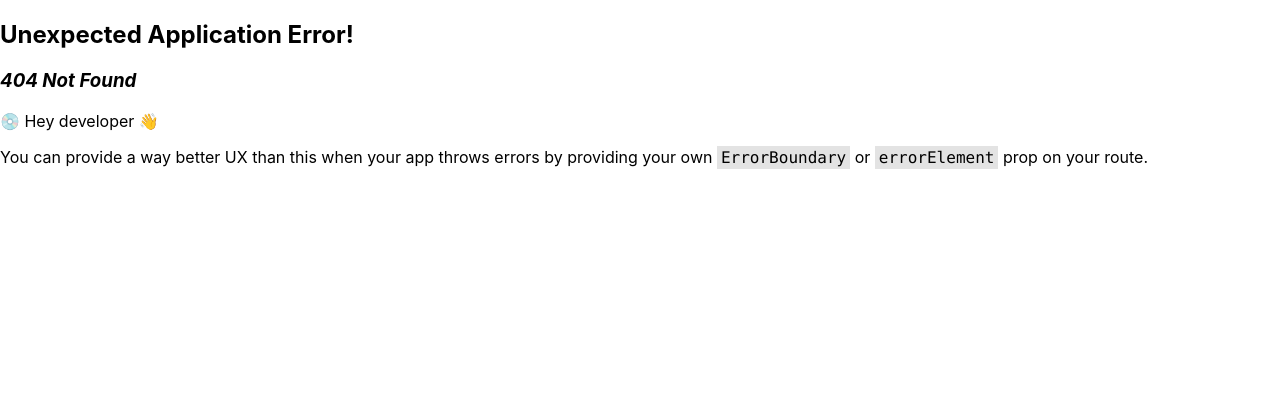
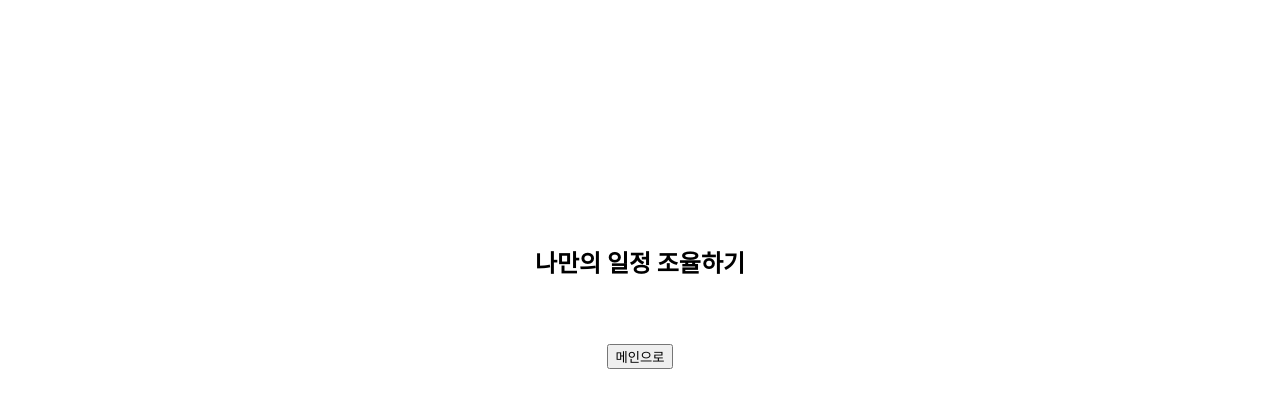
Before and after one commit to rkgh17/ToDoList_Project, a React (Create React App) app in the folder todolist/front/: page /mylist in a window 1280 px wide. Before the commit this address had no page. Shown: the top 408 px of the page. Built offline with nearby package versions, Linux system fonts and the light colour scheme.

Commit message:
Front | Mylist

```diff
--- a/todolist/front/src/App.js
+++ b/todolist/front/src/App.js
@@ -8,11 +8,13 @@ import { createBrowserRouter, RouterProvider } from "react-router-dom"; //6.6.2
 import Main from "./routes/Main";
 import Login from "./routes/Login";
 import SignUp from "./routes/SignUp";
+import Mylist from "./routes/Mylist";
 
 const router = createBrowserRouter([
   { path: "/", element: <Main /> },
   { path: "/login", element: <Login /> },
   { path: "/signup", element: <SignUp /> },
+  { path: "/mylist", element: <Mylist /> },
 ]);
 
 function App() {
@@ -73,6 +75,7 @@ function App() {
     // 현재 시간이 refresh 토큰 만료시간보다 크면 강제로 로그아웃 수행
     else if (now.getTime() > refreshTokenExp) {
       console.log("refresh토큰 만료. 로그인 재 수행");
+      alert("로그인이 만료되었습니다. 다시 로그인 해 주세요.");
       logout();
     }
     // 조건 3 - 토큰 만료
@@ -102,7 +105,7 @@ function App() {
         })
         .catch((err) => {
           console.log(err);
-          alert("refresh 실패.");
+          alert("로그인이 만료되었습니다. 다시 로그인 해 주세요.");
           setIsLoggedIn(false);
           window.localStorage.clear();
           window.location.replace("/login");
--- a/todolist/front/src/routes/Main.js
+++ b/todolist/front/src/routes/Main.js
@@ -196,6 +196,11 @@ function Main() {
 
       {isLoggedIn ? (
         <div>
+          <div>
+            <Link to="mylist">
+              <button>리스트로 이동하기</button>
+            </Link>
+          </div>
           <button onClick={logout}>로그아웃</button>
           <div>
             <button onClick={tokeninfo}>토큰정보 확인</button>
--- /dev/null
+++ b/todolist/front/src/routes/Mylist.js
@@ -0,0 +1,20 @@
+import "./css/MylistCSS.css";
+
+import { Link } from "react-router-dom";
+
+function Mylist() {
+  return (
+    <div className="Mylist">
+      <div>
+        <h2>나만의 일정 조율하기</h2>
+      </div>
+      <div>
+        <Link to="/">
+          <button>메인으로</button>
+        </Link>
+      </div>
+    </div>
+  );
+}
+
+export default Mylist;
--- /dev/null
+++ b/todolist/front/src/routes/css/MylistCSS.css
@@ -0,0 +1,9 @@
+.Mylist {
+  text-align: center;
+  min-height: 75vh;
+  display: flex;
+  flex-direction: column;
+  align-items: center;
+  justify-content: center;
+  line-height: 450%; /*줄간격*/
+}
```
